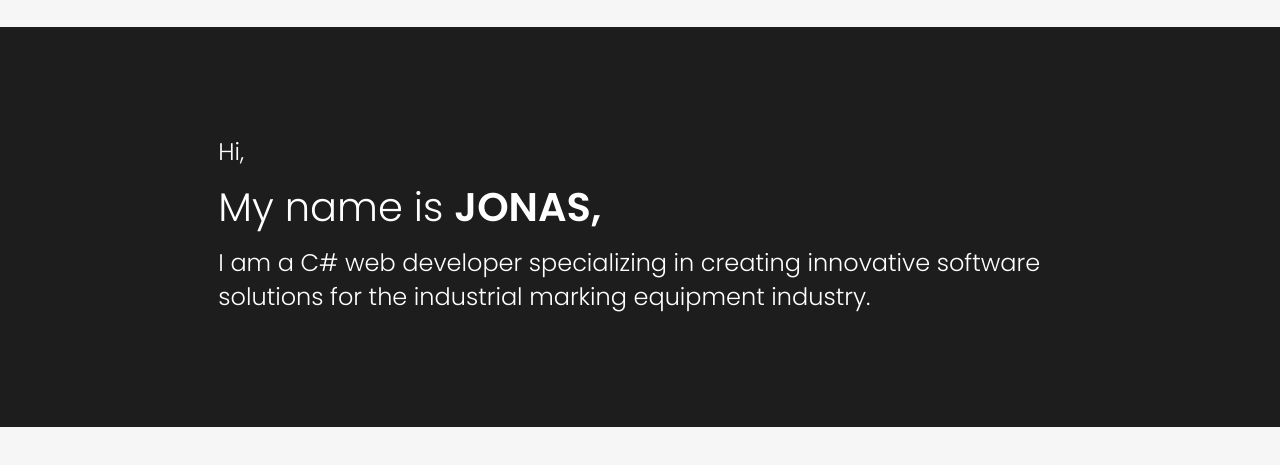
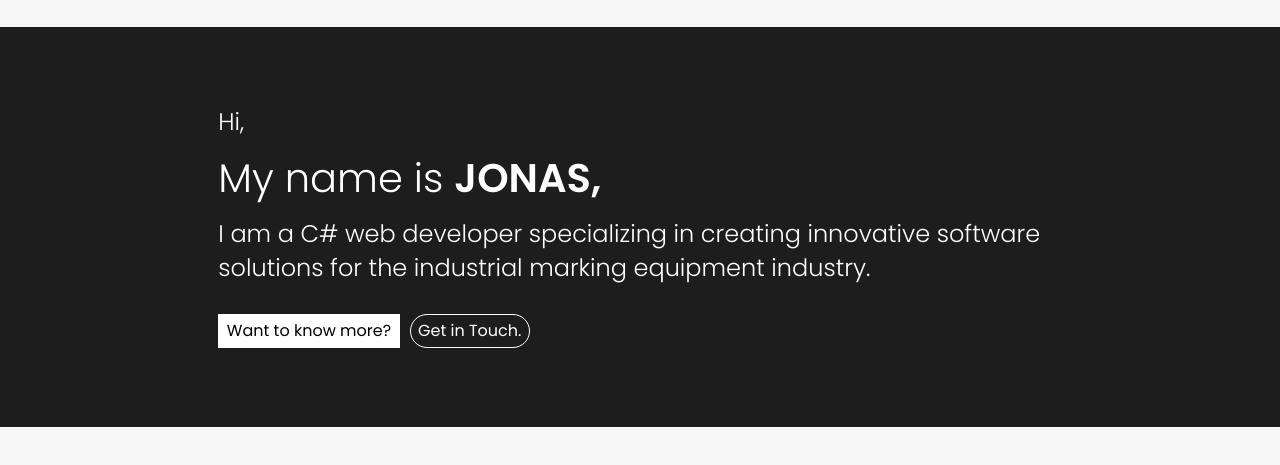
Before and after one commit to kalsson/JK-Portfolio, a website: page index.html in a window 1280 px wide. Shown: the part 71-536 px from the top of the page. Drawn offline with nearby package versions, Linux system fonts and the light colour scheme.

Commit message:
Add buttons to hero section and adjust styling
New buttons have been added to the hero section of the website. To accommodate these buttons, the height of the hero section has been increased from 300px to 350px. New button styles have also been introduced and imported into the main styles file.

```diff
--- a/index.html
+++ b/index.html
@@ -45,15 +45,22 @@
     <div class="container-fluid h-100 d-flex align-items-center">
         <div class="row w-100 d-flex justify-content-center">
             <div class="col-10 col-lg-11 col-xl-8 col-xxl-6">
+                <div class="mb-5">
                     <h2 class="h4">Hi,</h2>
                     <br>
                     <h1>
                         My name is <span>Jonas,</span>
                     </h1>
                     <br>
-                <h2 class="h4">I am a C# web developer specializing in creating innovative software solutions for the industrial marking equipment industry.</h2>
-
-
+                    <h2 class="h4">
+                        I am a C# web developer specializing in creating innovative software solutions for the
+                        industrial marking equipment industry.
+                    </h2>
+                </div>
+                <div class="d-flex flex-row justify-content-center justify-content-lg-start gap-3">
+                    <button type="button" class="btn bg-white text-black">Want to know more?</button>
+                    <button type="button" class="btn text-white rounded-5 border-1 border-white">Get in Touch.</button>
+                </div>
             </div>
         </div>
     </div>
--- /dev/null
+++ b/scss/components/_buttons.scss
@@ -0,0 +1,2 @@
+// Imports
+@use '../custom' as *;
--- a/scss/hero-area/_hero.scss
+++ b/scss/hero-area/_hero.scss
@@ -2,7 +2,7 @@
 @use '../custom' as *;
 
 #hero-area {
-  height: 300px;
+  height: 350px;
   width: 100%;
   background-color: #1D1D1D;
 
--- a/scss/style.scss
+++ b/scss/style.scss
@@ -8,3 +8,6 @@
 
 // IMPORT HERO
 @use 'hero-area/hero';
+
+// IMPORT COMPONENTS
+@use 'components/buttons';
```
Also changed, not shown: assets/css/style.css. Lines whose indentation alone changed are shown as unchanged.
